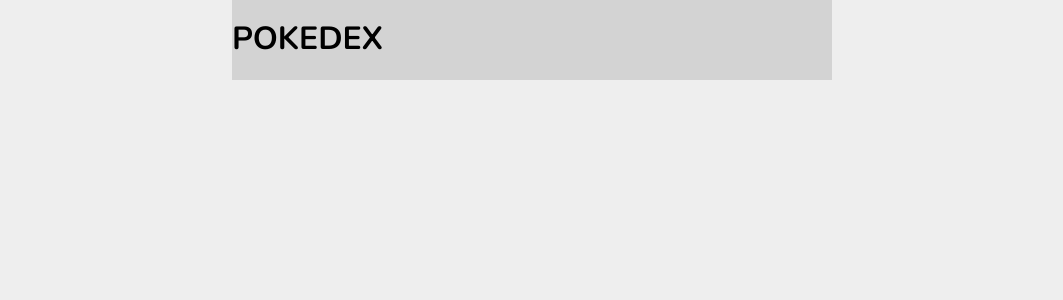
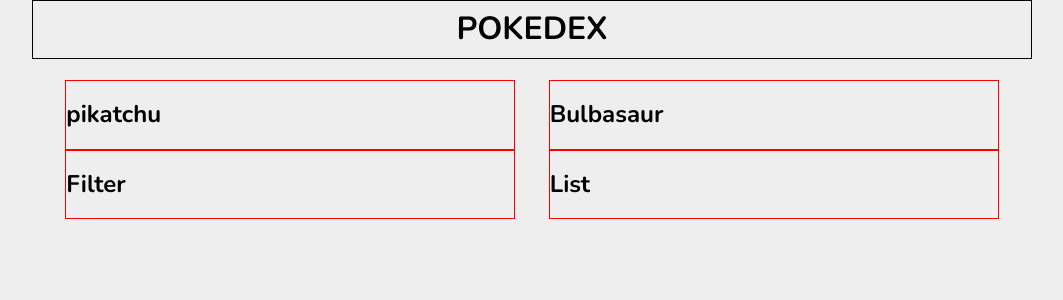
Before and after one commit to olszowskijacek/Pokedex--React-App, a React (Create React App) app: page / in a window 1280 px wide. Shown: the top 300 px of the page, without its empty margins (108-1171 px from the left). Built offline with nearby package versions, Linux system fonts and the light colour scheme.

Commit message:
add App styles

```diff
--- a/src/App.js
+++ b/src/App.js
@@ -1,14 +1,19 @@
 import React from 'react';
 import styled from 'styled-components';
-// import './App.scss';
+import './App.scss';
 
 import Container from './Components/Container/Container.js';
 import Header from './Components/Header/Header.js';
+import Section from './Components/Section/Section.js'
 
 function App() {
   return (
-    <Container>
-      <Header title='POKEDEX'/>
+    <Container className="container">
+      <Header className="header" title='POKEDEX'/>
+      <Section className="section" name="pikatchu"/>
+      <Section className="section" name="Bulbasaur"/>
+      <Section className="section" name="Filter"/>
+      <Section className="section" name="List"/>
     </Container>
   );
 }
--- a/src/App.scss
+++ b/src/App.scss
@@ -0,0 +1,18 @@
+.container {
+    display: flex;
+    margin: auto;
+    justify-content: space-evenly;
+    flex-wrap: wrap;
+    max-width: 1000px;
+    .header {
+        width: 100%;
+        border: 1px solid black;
+        text-align: center;
+        margin-top: 0;
+        padding: 10px;
+    }
+    .section {
+        width: 45%;
+        border: 1px solid red;
+    }
+}
--- a/src/Components/Container/Container.scss
+++ b/src/Components/Container/Container.scss
@@ -1,6 +1,6 @@
-.container {
-    max-width: 600px;
-    margin: auto;
-    display: flex;
-    background-color: lightgrey;
-}
+// .container {
+//     max-width: 600px;
+//     margin: auto;
+//     display: flex;
+//     background-color: lightgrey;
+// }
--- a/src/Components/Header/Header.js
+++ b/src/Components/Header/Header.js
@@ -1,8 +1,8 @@
 import React from 'react';
 import './Header.scss';
 
-const Header = ({title}) => (
-<h1 className='header'>{title}</h1>
+const Header = ({ title }) => (
+    <h1 className='header'>{title}</h1>
 );
 
 export default Header;
--- a/src/Components/Header/Header.scss
+++ b/src/Components/Header/Header.scss
@@ -1,3 +1,3 @@
-.header {
-    align-self: flex-end;
-}
+// .header {
+//     align-self: flex-end;
+// }
--- /dev/null
+++ b/src/Components/Section/Section.js
@@ -0,0 +1,10 @@
+import React from 'react';
+
+
+const Section = ({ name }) => (
+    <section className='section'>
+        <h2>{name}</h2>
+    </section>
+);
+
+export default Section;
```
Also changed, not shown: src/Components/PokeImage/PokeImage.js (added).
